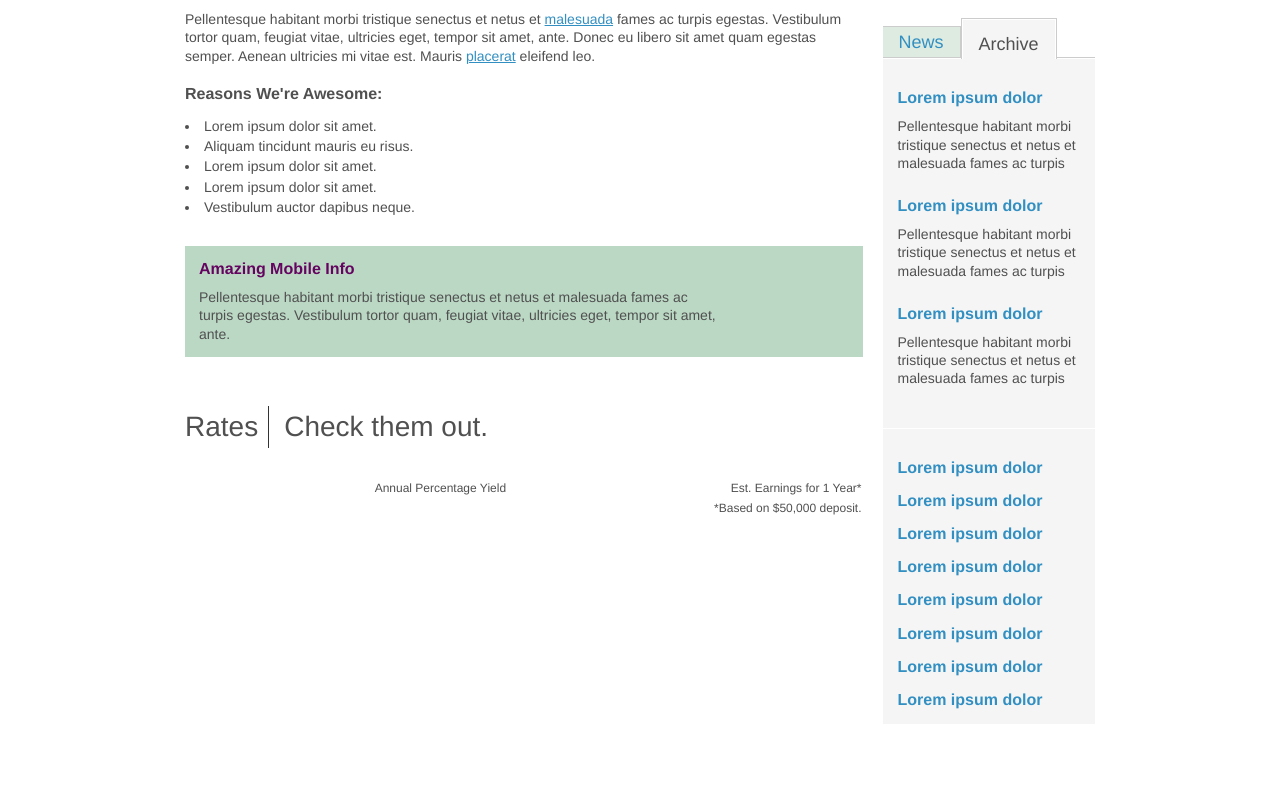
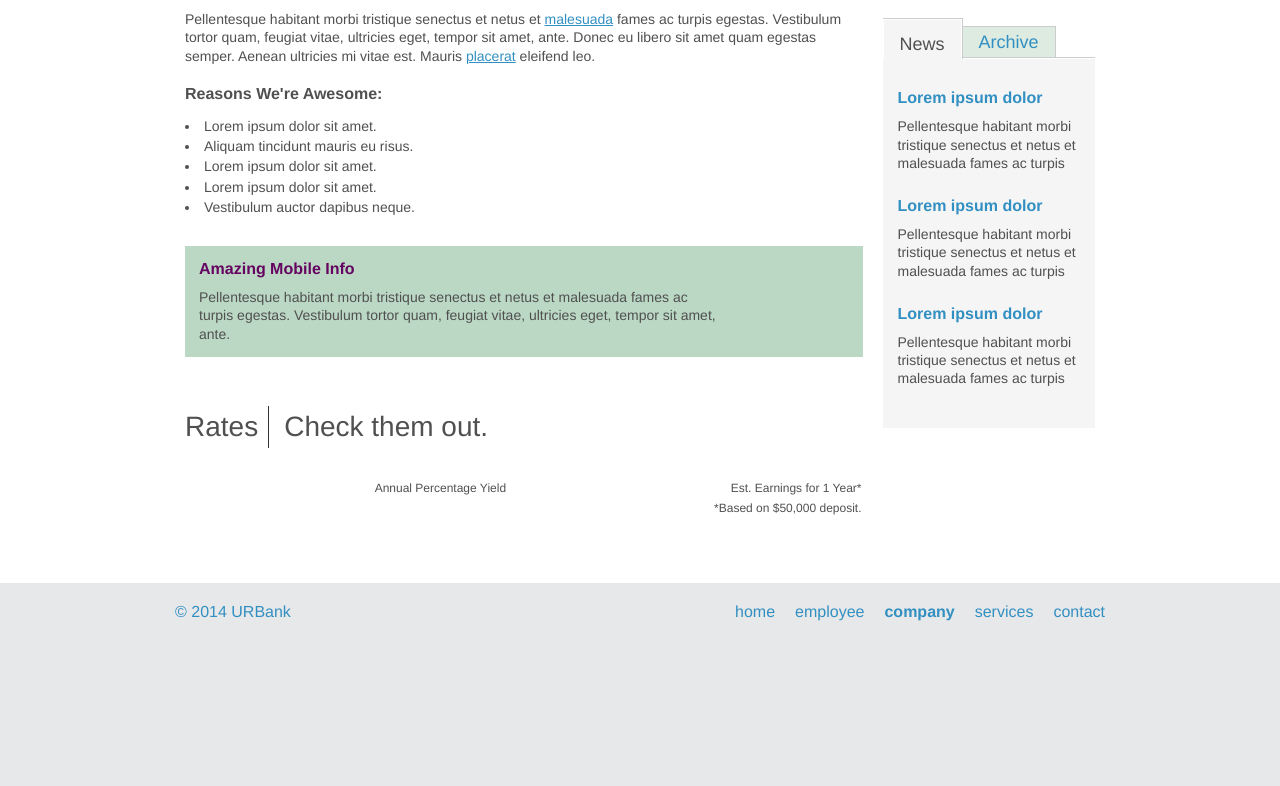
Before and after one commit to amler/code-test, a website: page src/index.html in a window 1280 px wide. Shown: the part 158-944 px from the top of the page. After the commit the page ends 841 px from the top, so only its background shows below. Drawn offline with nearby package versions, Linux system fonts and the light colour scheme; files that its build step writes are made by us from their sources.

Commit message:
Tabbed menu functional

```diff
--- a/src/assets/js/main.js
+++ b/src/assets/js/main.js
@@ -30,10 +30,10 @@ var tableMaker = {
 
 
 $.ajax({
-	type: "GET",
+	type: 'GET',
 	url: url,
-	contentType: "application/json; charset=utf-8",
-	dataType: "jsonp",
+	contentType: 'application/json; charset=utf-8',
+	dataType: 'jsonp',
 	success: function (data, textStatus, jqXHR) {
 		tableMaker.init(data.records);
 	},
--- a/src/assets/scss/screen.scss
+++ b/src/assets/scss/screen.scss
@@ -156,7 +156,6 @@ header {
 	ul {
 		list-style-position: inside;
 		padding: 0;
-
 		li {
 			margin-bottom: 2px;
 		}
@@ -297,6 +296,32 @@ blockquote {
 
 			@include transition(background-color, 0.2s, linear);
 
+			&:first-child {
+				border-left: 0;
+				border-right: 0;
+				&.active {
+					border-right: 1px solid #ccc;
+				}
+				a {
+					border-left: 0;
+				}
+			}
+			&:last-child {
+				border-left: 0;
+				&.active {
+					border-left: 1px solid #ccc;
+				}
+			}
+
+			a {
+				color: $blue;
+				cursor: pointer;
+				display: block;
+				font-size: 18px;
+				padding: 6px 16px;
+				text-decoration: none;
+			}
+
 			&:hover {
 				background-color: darken(#ddebe1, 5%);
 			}
@@ -312,22 +337,6 @@ blockquote {
 					color: #505050;
 					padding: 15px 16px 6px;
 				}
-			}
-
-
-			&:first-child {
-				border-left: 0;
-				a {
-					border-left: 0;
-				}
-			}
-
-			a {
-				color: $blue;
-				display: block;
-				font-size: 18px;
-				padding: 6px 16px;
-				text-decoration: none;
 			}
 
 		}
--- a/src/index.html
+++ b/src/index.html
@@ -83,8 +83,8 @@
 
 				<section class="side-bar">
 					<ul class="tabs">
-						<li ><a href="#">News</a></li>
-						<li class="active"><a href="#">Archive</a></li>
+						<li class="active"><a>News</a></li>
+						<li><a>Archive</a></li>
 					</ul>
 					<div class="tab-content">
 						<div>
@@ -95,7 +95,7 @@
 							<h4>Lorem ipsum dolor</h4>
 							<p>Pellentesque habitant morbi tristique senectus et netus et malesuada fames ac turpis</p>
 						</div>
-						<div>
+						<div style="display:none;">
 							<h4>Lorem ipsum dolor</h4>
 							<h4>Lorem ipsum dolor</h4>
 							<h4>Lorem ipsum dolor</h4>
```
Also changed, not shown: src/assets/js/modules/tab-menu.js (added, +8 -0 lines).
